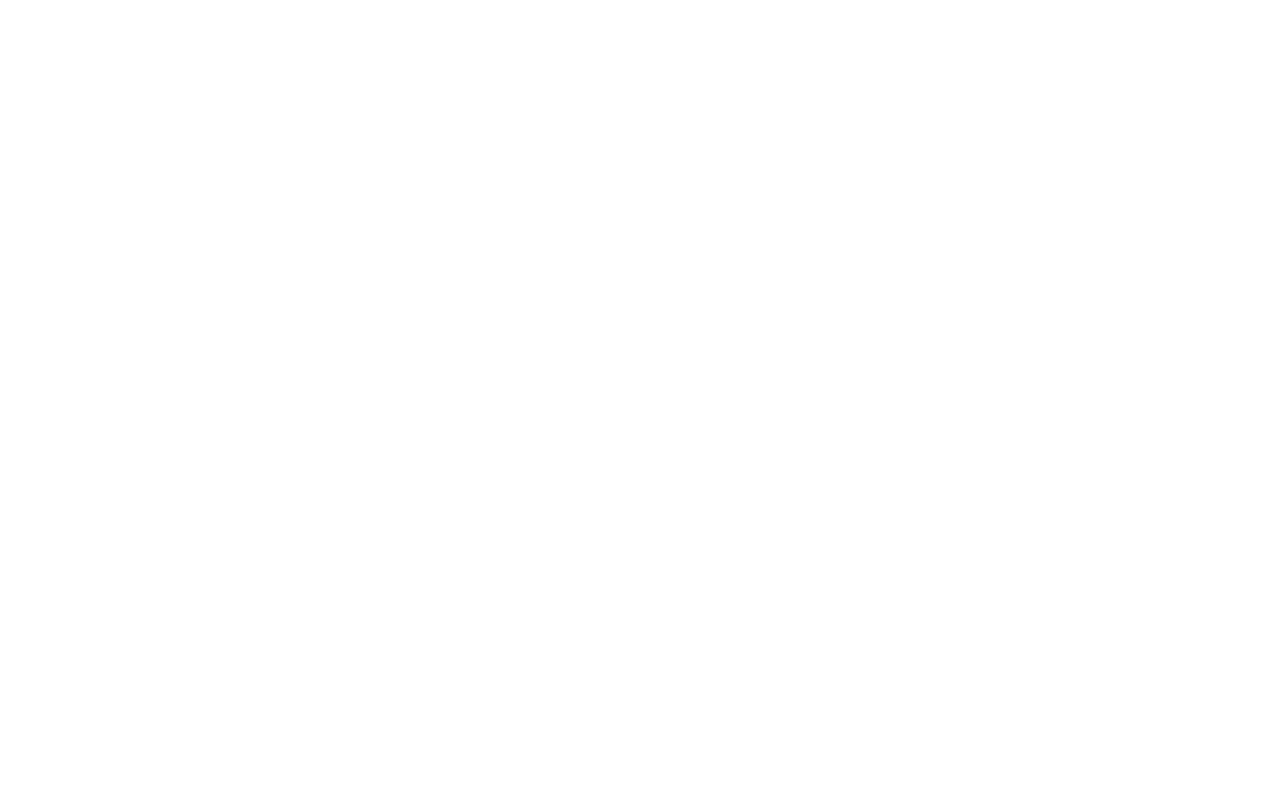
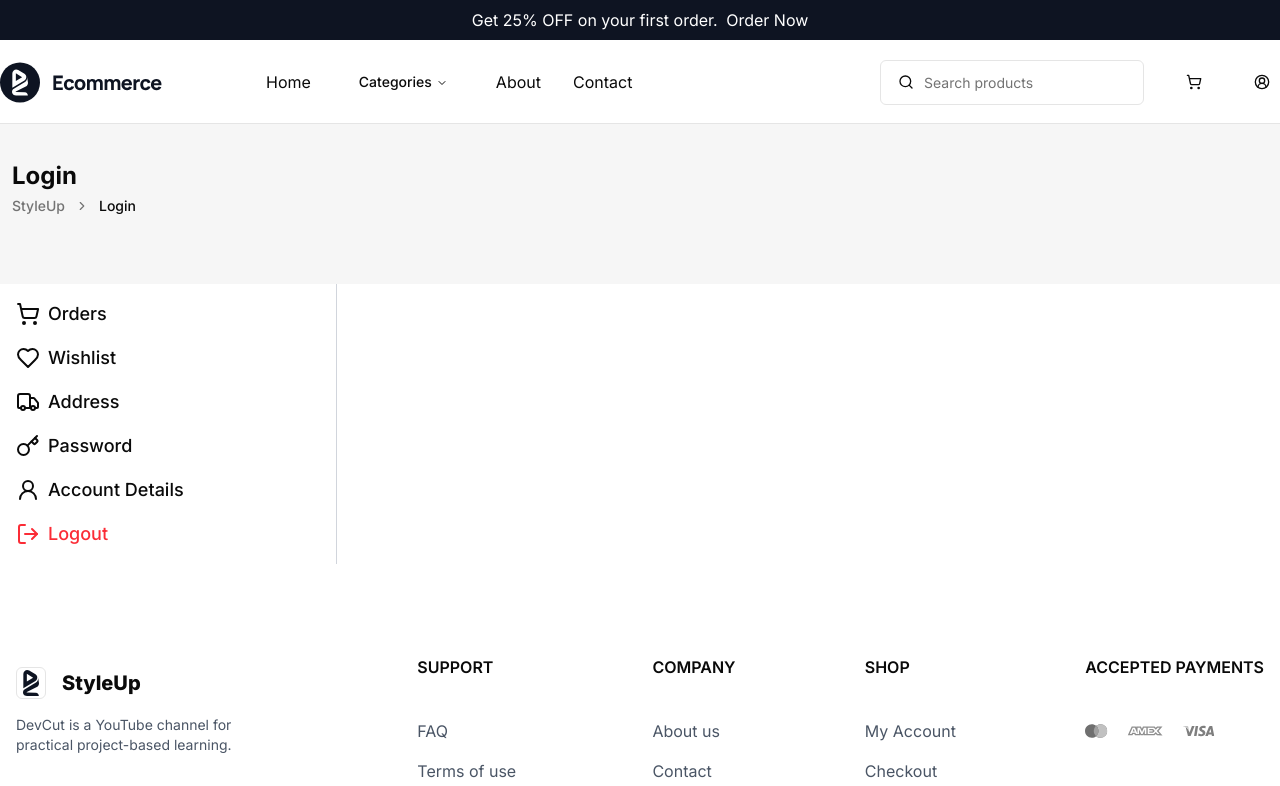
Before and after one commit to KhaledAhmed2004/StyleUp, a React (Vite) app: page /profile in a window 1280 px wide. Before the commit this address had no page. Shown: the top 786 px of the page. Built offline with nearby package versions, Linux system fonts and the light colour scheme.

Commit message:
feat(layout): creat the layout of the proflie

```diff
--- a/src/App.tsx
+++ b/src/App.tsx
@@ -10,6 +10,12 @@ import Login from './pages/Login';
 import SignUp from './pages/SignUp';
 import ForgotPassowrd from './pages/ForgotPassowrd';
 import ResetPassword from './pages/ResetPassword';
+import Orer from './pages/Orer';
+import ProfileLayout from './layouts/ProfileLayout';
+import AccoutDetaijls from './pages/AccoutDetaijls';
+import Password from './pages/Password';
+import Address from './pages/Address';
+import Wishlist from './pages/Wishlist';
 
 function App() {
   return (
@@ -27,6 +33,13 @@ function App() {
           <Route path="forgot-password" element={<ForgotPassowrd />} />
           <Route path="reset-password" element={<ResetPassword />} />
         </Route>
+        <Route path="/profile" element={<ProfileLayout />}>
+          <Route path="orders" element={<Orer />} />
+          <Route path="wishlist" element={<Wishlist />} />
+          <Route path="address" element={<Address />} />
+          <Route path="password" element={<Password />} />
+          <Route path="details" element={<AccoutDetaijls />} />
+        </Route>
       </Routes>
     </>
   );
--- /dev/null
+++ b/src/layouts/ProfileLayout.tsx
@@ -0,0 +1,80 @@
+import BreadcurmbContiner from '@/components/BreadcurmbContiner';
+import Footer from '@/components/shared/Footer';
+import Header from '@/components/shared/Header';
+import { Separator } from '@radix-ui/react-separator';
+import {
+  ShoppingCart,
+  Heart,
+  Truck,
+  Key,
+  UserRound,
+  LogOut,
+} from 'lucide-react';
+import { Link, Outlet } from 'react-router';
+
+const ProfileLayout = () => {
+  return (
+    <main>
+      <Header />
+      <BreadcurmbContiner />
+      <div className="mx-auto flex max-w-7xl">
+        {/* Sidebar */}
+        {/* Sidebar */}
+        <div className="w-1/4 p-4">
+          <nav className="space-y-4">
+            <Link
+              to="/profile/orders"
+              className="flex cursor-pointer items-center gap-2 text-lg font-medium"
+            >
+              <ShoppingCart /> Orders
+            </Link>
+            <Link
+              to="/profile/wishlist"
+              className="flex cursor-pointer items-center gap-2 text-lg font-medium"
+            >
+              <Heart /> Wishlist
+            </Link>
+            <Link
+              to="/profile/address"
+              className="flex cursor-pointer items-center gap-2 text-lg font-medium"
+            >
+              <Truck /> Address
+            </Link>
+            <Link
+              to="/profile/password"
+              className="flex cursor-pointer items-center gap-2 text-lg font-medium"
+            >
+              <Key /> Password
+            </Link>
+            <Link
+              to="/profile/details"
+              className="flex cursor-pointer items-center gap-2 text-lg font-medium"
+            >
+              <UserRound /> Account Details
+            </Link>
+            <Link
+              to="/logout"
+              className="flex cursor-pointer items-center gap-2 text-lg font-medium text-red-500"
+            >
+              <LogOut /> Logout
+            </Link>
+          </nav>
+        </div>
+
+        {/* Separator */}
+        <Separator
+          orientation="vertical"
+          className="mx-4 h-auto w-px bg-gray-300"
+        />
+
+        {/* Main Content */}
+        <div className="flex-1 p-4">
+          <Outlet />
+        </div>
+      </div>
+      <Footer />
+    </main>
+  );
+};
+
+export default ProfileLayout;
--- /dev/null
+++ b/src/pages/AccoutDetaijls.tsx
@@ -0,0 +1,9 @@
+import React from 'react'
+
+const AccoutDetaijls = () => {
+  return (
+    <div>AccoutDetaijls</div>
+  )
+}
+
+export default AccoutDetaijls
--- /dev/null
+++ b/src/pages/Address.tsx
@@ -0,0 +1,9 @@
+import React from 'react'
+
+const Address = () => {
+  return (
+    <div>Address</div>
+  )
+}
+
+export default Address
--- /dev/null
+++ b/src/pages/Orer.tsx
@@ -0,0 +1,5 @@
+const Orer = () => {
+  return <div>Orer</div>;
+};
+
+export default Orer;
--- /dev/null
+++ b/src/pages/Password.tsx
@@ -0,0 +1,9 @@
+import React from 'react'
+
+const Password = () => {
+  return (
+    <div>Password</div>
+  )
+}
+
+export default Password
--- /dev/null
+++ b/src/pages/Wishlist.tsx
@@ -0,0 +1,9 @@
+import React from 'react'
+
+const Wishlist = () => {
+  return (
+    <div>Wishlist</div>
+  )
+}
+
+export default Wishlist
```
Also changed, not shown: src/pages/ResetPassword.tsx (line endings or trailing spaces).
